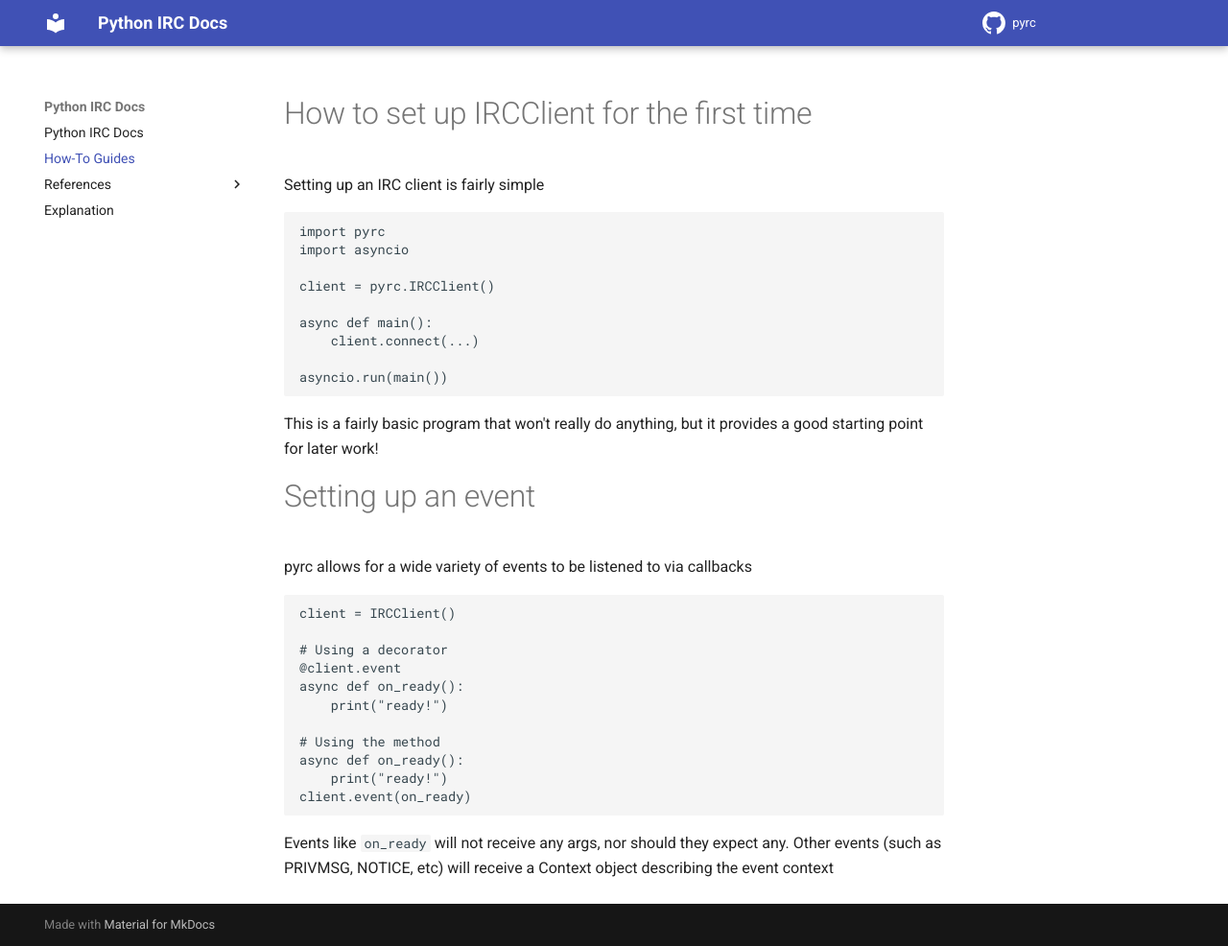
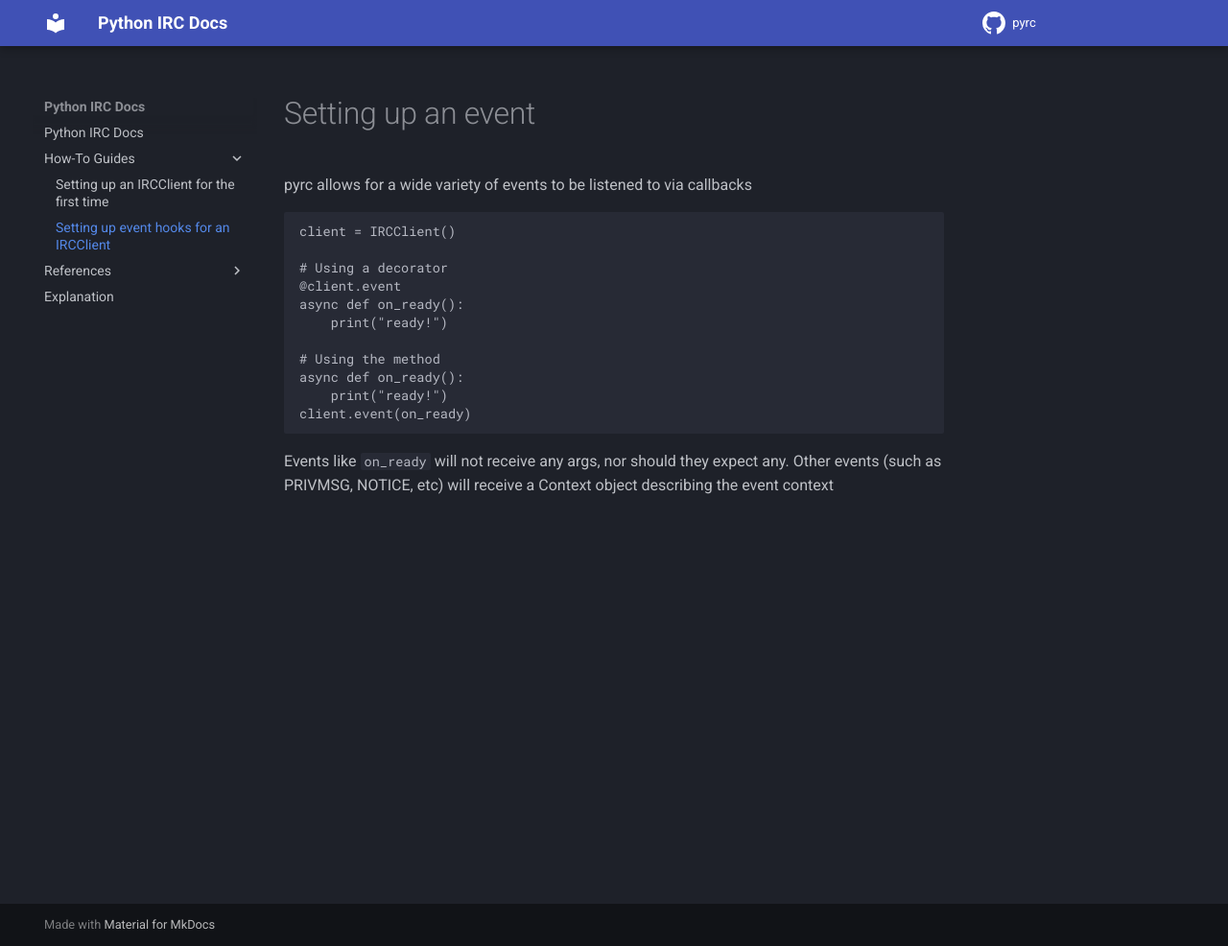
Before and after one commit to DaRealCodeWritten/pyrc, an MkDocs documentation site: the page built from docs/howto/first-events.md, in a window 1280 px wide and 986 px high. Shown: the whole window at 96% size. Built offline with MkDocs 1.6.1 and Material for MkDocs 9.7.7, drawn with Linux system fonts in a browser that asks for light colours; comment, search, counter and statistics services are not loaded.

Commit message:
Refactor some how-to guides and update gitignore to ignore pycaches

````diff
--- a/docs/how-to-guides.md
+++ b/docs/howto/first-events.md
@@ -1,18 +1,3 @@
-# How to set up IRCClient for the first time
-Setting up an IRC client is fairly simple
-```py
-import pyrc
-import asyncio
-
-client = pyrc.IRCClient()
-
-async def main():
-    client.connect(...)
-
-asyncio.run(main())
-```
-This is a fairly basic program that won't really do anything, but it provides a good starting point for later work!
-
 # Setting up an event
 pyrc allows for a wide variety of events to be listened to via callbacks
 ```py
--- a/mkdocs.yml
+++ b/mkdocs.yml
@@ -2,6 +2,8 @@
 
 theme:
     name: material
+    palette:
+        scheme: slate
     icon:
         repo: octicons/mark-github-16
 
@@ -24,7 +26,9 @@
 
 nav:
     - Python IRC Docs: index.md
-    - How-To Guides: how-to-guides.md
+    - How-To Guides:
+        - Setting up an IRCClient for the first time: howto/first-client.md
+        - Setting up event hooks for an IRCClient: howto/first-events.md
     - References:
         - Client API References: reference/client.md
         - Client Classes Reference: reference/classes.md
````
Also changed, not shown: docs/howto/first-client.md (added, +14 -0 lines), docs/index.md (+0 -4 lines), 3 other files.
